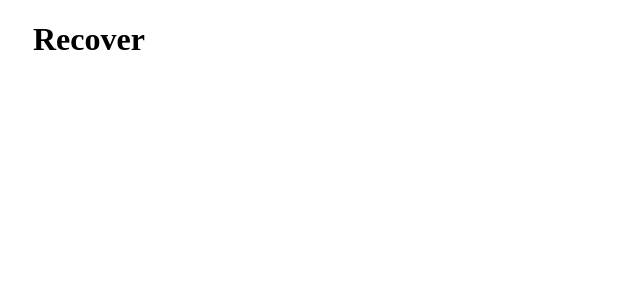
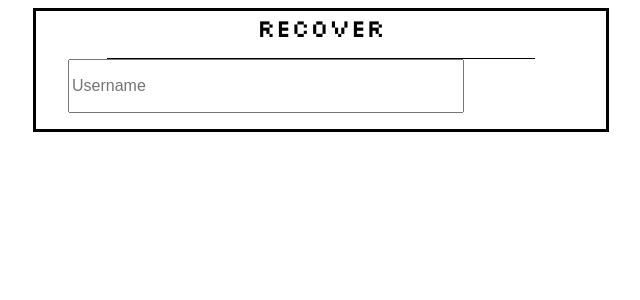
Before and after one commit to ryanyae/Live-Chat, a React (Create React App) app in the folder front-end/: page /recover in a window 1280 px wide. Shown: the top 300 px of the page, without its empty margins (319-959 px from the left). Built offline with nearby package versions, Linux system fonts and the light colour scheme.

Commit message:
Started the Recover page
minor refactors and new UI for Recover page

```diff
--- a/front-end/src/Routing.tsx
+++ b/front-end/src/Routing.tsx
@@ -1,4 +1,4 @@
-import {Routes, Route} from 'react-router-dom'
+import { Routes, Route } from 'react-router-dom'
 import Login from './pages/Login'
 import Home from './pages/Home'
 import Register from './pages/Register'
@@ -10,7 +10,7 @@ export default function Routing() {
 
     return (
         <Routes>
-            <Route path='/home' element={<Home />} />
+            <Route path='/' element={<Home />} />
             <Route path='/login' element={<Login />} />
             <Route path='/register' element={<Register />} />
             <Route path='/recover' element={<Recover />} />
--- a/front-end/src/index.tsx
+++ b/front-end/src/index.tsx
@@ -3,7 +3,6 @@ import ReactDOM from 'react-dom/client';
 import {BrowserRouter as Router } from 'react-router-dom';
 import Routing from './Routing';
 import './style/Login.css';
-import './style/Home.css';
 import './style/Register.css';
 import { ApolloClient, InMemoryCache, ApolloProvider } from '@apollo/client';
 
--- a/front-end/src/pages/Home.tsx
+++ b/front-end/src/pages/Home.tsx
@@ -1,12 +1,14 @@
 import { gql, useLazyQuery } from '@apollo/client';
-import { verify } from 'crypto';
-import { useEffect } from 'react';
+import { useEffect, useState } from 'react';
 import SeeFriends from "../messaging/seeFriends";
 import SeeMessages from "../messaging/seeMessages";
+import '../style/Home.css';
 
 
 export default function Home() {
-    var localStorageCookie = localStorage.getItem('info')
+    interface LocalStorage {
+        item: string
+    }
 
     const GET_USER = gql`
         query getUser($username:String!){
@@ -17,23 +19,33 @@ export default function Home() {
 
     const [checkUser] = useLazyQuery(GET_USER)
 
+    var localStorageCookie = localStorage.getItem('info')
+
+    const [localStorageItem, setLocalItem] = useState<LocalStorage>({
+        item: ""
+    })
+
     useEffect(() => {
-        try {
-            verifyUser()
+        verifyUser()
+    }, [localStorageItem])
 
-        } catch (error) {
-            console.log("failed verification in the front end")
-        }
-    }, [localStorageCookie])
+    useEffect(() => {
+        window.addEventListener('storage', () => {
+
+            // When local storage changes, dump the list to
+            // the console.
+            if (!localStorageCookie) return
+            setLocalItem({ item: localStorageCookie })
+        })
+    }, [])
 
     const verifyUser = async () => {
         try {
-            const itemValue = localStorage.getItem('info')
-            if (!itemValue) {
+            if (!localStorageCookie) {
                 throw new Error("Bad cookie")
             }
 
-            const verifyDecoded = await checkUser({ variables: {username: itemValue}})
+            const verifyDecoded = await checkUser({ variables: { username: localStorageCookie } })
 
             if (!verifyDecoded.data) {
                 throw new Error("Bad Verfication")
@@ -47,8 +59,8 @@ export default function Home() {
     return (
         <>
             <div id='homeDiv'>
-                <SeeFriends/>
-                <SeeMessages/>
+                <SeeFriends />
+                <SeeMessages />
             </div>
         </>
     )
--- a/front-end/src/pages/Login.tsx
+++ b/front-end/src/pages/Login.tsx
@@ -1,6 +1,7 @@
 import { Link } from 'react-router-dom'
 import React, { useState } from 'react'
 import { gql, useLazyQuery } from '@apollo/client'
+
 
 export default function Login() {
 
@@ -28,7 +29,7 @@ export default function Login() {
         fetchPolicy: "network-only",
         onCompleted(data) {
             localStorage.setItem('info', data.login.username)
-            window.location.href = "http://localhost:3000/home"
+            window.location.href = "http://localhost:3000/"
         }
     })
 
--- a/front-end/src/pages/Recover.tsx
+++ b/front-end/src/pages/Recover.tsx
@@ -1,9 +1,16 @@
+import "../style/Recover.css"
+
 export default function Recover() {
     return(
     <>
-        <h1>
-            Recover
-        </h1>
+        <div className="generalDiv">
+            <div id="titlePanel">
+                Recover
+            </div>
+            <div className="recoverInputDiv">
+                <input id="newUsername" className="infoInput" placeholder="Username"/>
+            </div>
+        </div>
     </>
     )
 }
--- a/front-end/src/style/Login.css
+++ b/front-end/src/style/Login.css
@@ -1,17 +1,31 @@
-#root{
+#root {
     width: 45vw;
-    margin:auto;
+    margin: auto;
 }
 
 @keyframes tilt-shaking {
-    0% { transform: rotate(0deg); }
-    25% { transform: rotate(5deg); }
-    50% { transform: rotate(0eg); }
-    75% { transform: rotate(-5deg); }
-    100% { transform: rotate(0deg); }
-  }
+    0% {
+        transform: rotate(0deg);
+    }
 
-#loginContainer{
+    25% {
+        transform: rotate(5deg);
+    }
+
+    50% {
+        transform: rotate(0eg);
+    }
+
+    75% {
+        transform: rotate(-5deg);
+    }
+
+    100% {
+        transform: rotate(0deg);
+    }
+}
+
+#loginContainer {
     height: fit-content;
     text-align: center;
     display: inline-block;
@@ -19,7 +33,7 @@
     border: 3px solid black;
 }
 
-#loginTitle{
+#loginTitle {
     width: 75%;
     margin: auto;
     margin-top: 1em;
@@ -27,7 +41,7 @@
     font-family: 'Silkscreen';
 }
 
-.loginInputs{
+.loginInputs {
     width: 30em;
     height: 3em;
     margin: 0em 2em 0em 2em;
@@ -35,16 +49,16 @@
     font-size: 16px;
 }
 
-#usernameInput{
+#usernameInput {
     margin-top: 2em;
 }
 
-#loginButtonDiv{
+#loginButtonDiv {
     justify-content: center;
     height: 50%;
 }
 
-#loginButton{
+#loginButton {
     width: 20em;
     height: 30%;
     margin: auto;
@@ -53,12 +67,12 @@
     border-radius: 10px;
 }
 
-#loginButton:hover{
+#loginButton:hover {
     background-color: #01305e;
     cursor: pointer;
 }
 
-#loginButtonTitle{
+#loginButtonTitle {
     padding: 6%;
     color: white;
     margin: auto;
@@ -66,7 +80,7 @@
     font-family: 'Silkscreen';
 }
 
-.redirectLink{
+.redirectLink {
     text-decoration: none;
     width: fit-content;
     margin: auto;
@@ -74,33 +88,33 @@
     font-family: 'Silkscreen';
 }
 
-.redirectLink:hover{
+.redirectLink:hover {
     text-decoration: underline;
 }
 
-#recoverRedirect{
+#recoverRedirect {
     padding: 1em 0em 1em 0em;
     display: block;
     user-select: none;
 }
 
-#registerRedirectDiv{
+#registerRedirectDiv {
     width: 15em;
     height: 3em;
     margin: auto;
     margin-top: 1.5em;
     margin-bottom: 1.5em;
-    background-color: 	#3FFF00;
+    background-color: #3FFF00;
     user-select: none;
     border-radius: 10px;
 }
 
-#registerRedirectDiv:hover{
+#registerRedirectDiv:hover {
     background-color: #35c406;
     cursor: pointer;
 }
 
-#registerTitle{
+#registerTitle {
     padding: 0.8em 0em 0em 0em;
     font-family: 'Silkscreen';
 }
--- /dev/null
+++ b/front-end/src/style/Recover.css
@@ -0,0 +1,22 @@
+.generalDiv {
+    border: 3px solid black;
+    height: fit-content;
+    margin:auto;
+}
+
+#titlePanel {
+    width: 75%;
+    margin: auto;
+    font-size: 25px;
+    font-family: 'Silkscreen';
+    padding-bottom: .6em;
+    border-bottom: 1px solid black;
+    user-select: none;
+    text-align: center;
+}
+
+.recoverInputDiv {
+    margin: auto;
+    display: flex;
+    align-items: center;
+}
```
